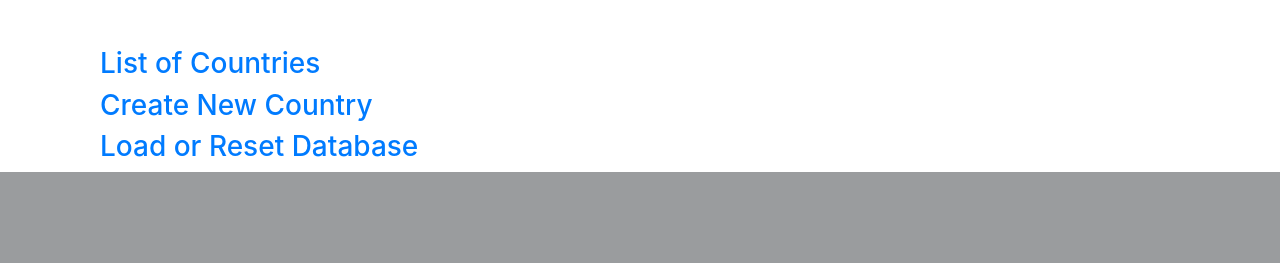
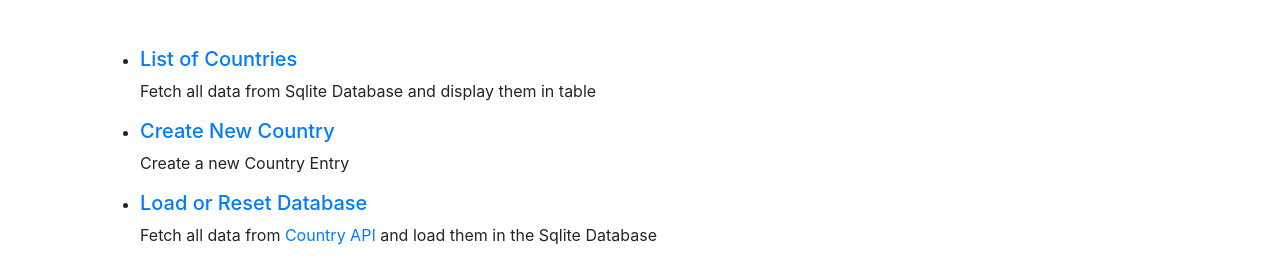
Before and after one commit to SayefReyadh/InsightlyCountry, a Django app: page / in a window 1280 px wide. Shown: the part 721-984 px from the top of the page. Before the commit the page ends 893 px from the top, so only its background shows below. Run offline with Django 3.2, Linux system fonts and the light colour scheme; the visitor is signed in with stand-in values (Sample User, id 1); some libraries are stand-ins or nearby versions.

Commit message:
Finalized

```diff
--- a/templates/country_app/home.html
+++ b/templates/country_app/home.html
@@ -21,6 +21,9 @@
                     </li>
                     <li class="nav-link">
                         <a href="{% url 'logout' %}">Log Out</a>
+                    </li>
+                    <li class="nav-link">
+                        <a href="/admin">Administrator</a>
                     </li>
                 </ul>
             </nav>
@@ -63,10 +66,23 @@
             </div>
             <div class="container">
                 <div class="container">
-                    <h3><a href="country">List of Countries</a></h3>
-                    <h3><a href="country/create">Create New Country</a></h3>
-                    <h3><a href="reset">Load or Reset Database</a></h3>
-                </div>
+
+                    <ul>
+                        <li>
+                            <h5><a href="country">List of Countries</a></h5>
+                            <p>Fetch all data from Sqlite Database and display them in table</p>
+                        </li>
+                        <li>
+                            <h5><a href="country/create">Create New Country</a></h5>
+                            <p>Create a new Country Entry</p>
+                        </li>
+                        <li>
+                            <h5><a href="reset">Load or Reset Database</a></h5>
+                            <p>Fetch all data from <a href="https://restcountries.eu/rest/v2/all">Country API</a> and load them in the Sqlite Database</p>
+                        </li>
+                    </ul>
+
+                    </div>
             </div>
         </div>
     </body>
```
Also changed, not shown: accounts/views.py (+8 -2 lines).
